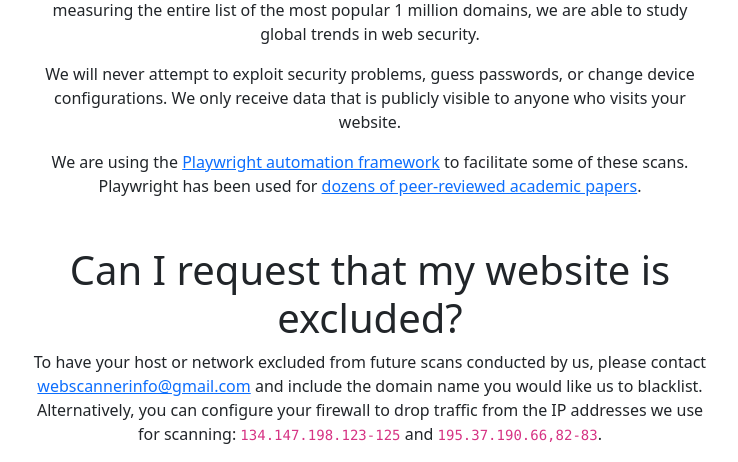
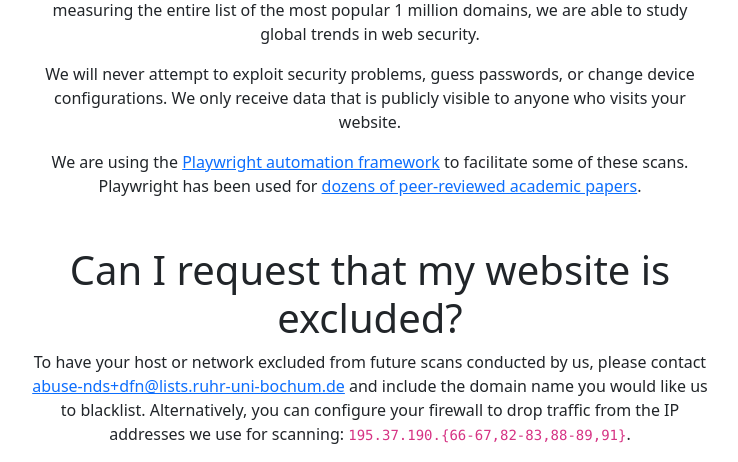
Before and after one commit to RUB-NDS/disclaimer, a plain HTML site: page index.html in a window 1280 px wide. Shown: the part 474-936 px from the top of the page, without its empty margins (270-1008 px from the left). Drawn offline with nearby package versions, Linux system fonts and the light colour scheme.

Commit message:
Update index.html

```diff
--- a/index.html
+++ b/index.html
@@ -22,7 +22,7 @@
             </div>
             <div>
                 <h1>Can I request that my website is excluded?</h1>
-                <p>To have your host or network excluded from future scans conducted by us, please contact <a href="mailto:webscannerinfo@gmail.com">webscannerinfo@gmail.com</a> and include the domain name you would like us to blacklist. Alternatively, you can configure your firewall to drop traffic from the IP addresses we use for scanning: <code>134.147.198.123-125</code> and <code>195.37.190.66,82-83</code>.</p>
+                <p>To have your host or network excluded from future scans conducted by us, please contact <a href="mailto:abuse-nds+dfn@lists.ruhr-uni-bochum.de">abuse-nds+dfn@lists.ruhr-uni-bochum.de</a> and include the domain name you would like us to blacklist. Alternatively, you can configure your firewall to drop traffic from the IP addresses we use for scanning: <code>195.37.190.{66-67,82-83,88-89,91}</code>.</p>
             </div>
         </div>
     </div>
```
